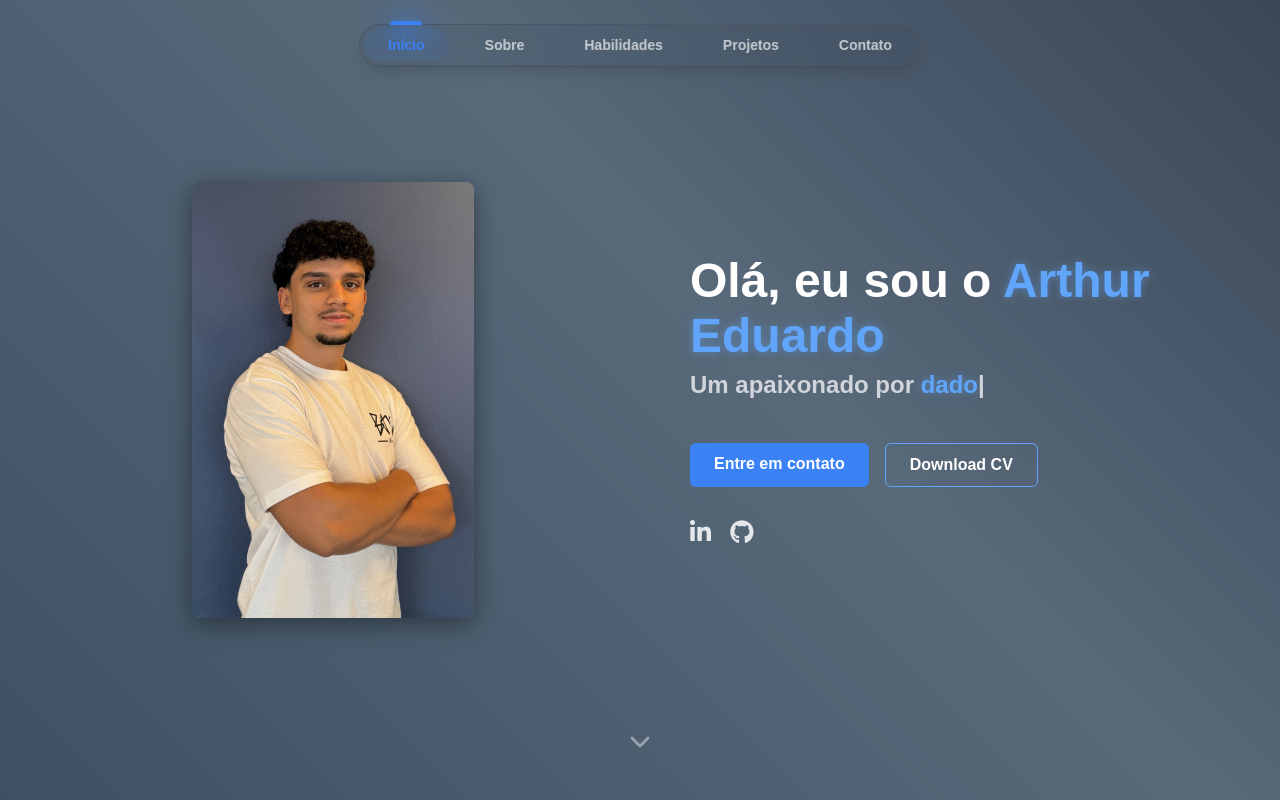
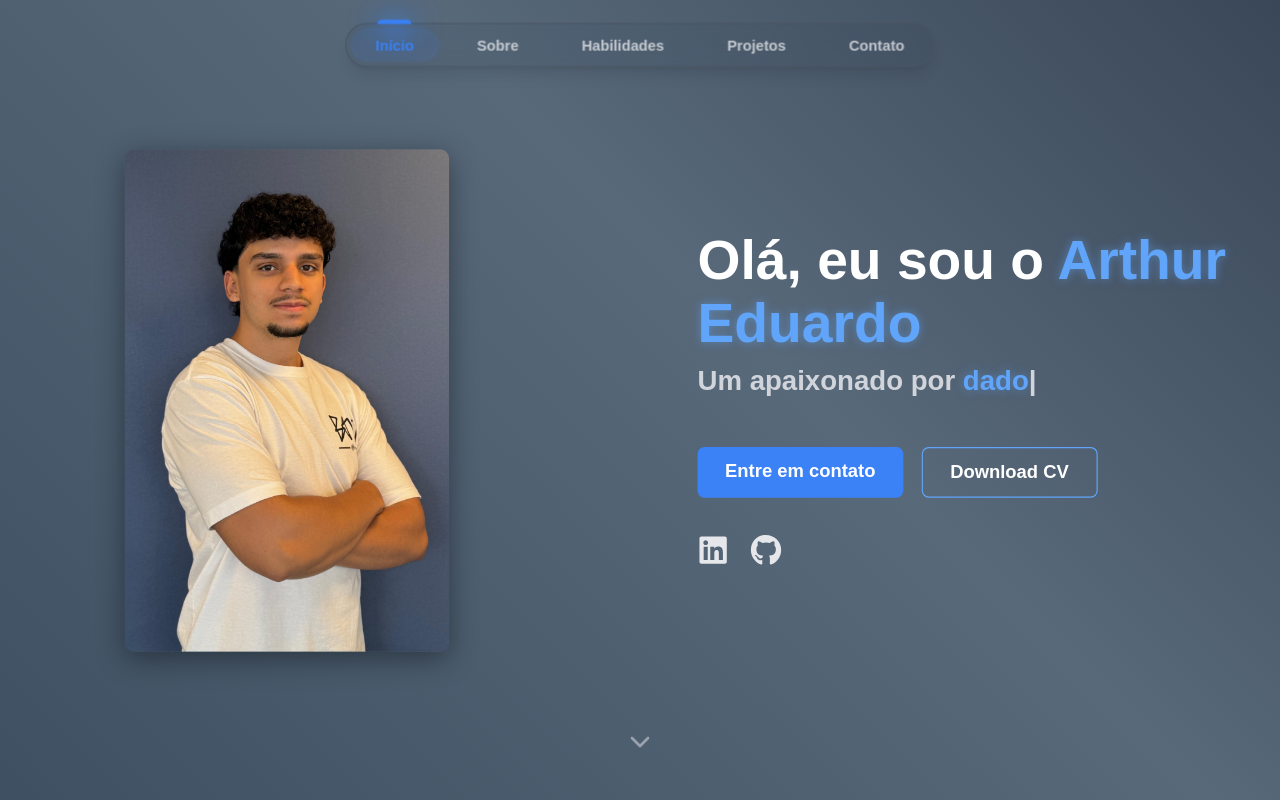
Before and after one commit to ArthurEdu05/meu-portfolio, a React (Vite) app: page / in a window 1280 px wide. Built offline with nearby package versions, Linux system fonts and the light colour scheme.

Commit message:
refactor: refine layout

```diff
--- a/src/pages/Home/sections/Hero/Hero.css
+++ b/src/pages/Home/sections/Hero/Hero.css
@@ -69,6 +69,7 @@
   flex-wrap: wrap;
   text-align: left;
   padding: 6rem 0;
+  transform: scale(1.15);
 }
 
 .heroText {
--- a/src/pages/Home/sections/Hero/Hero.jsx
+++ b/src/pages/Home/sections/Hero/Hero.jsx
@@ -8,6 +8,7 @@ import "./Hero.css";
 import profile from "../../../../assets/images/perfil.jpg";
 import cvFile from "../../../../assets/docs/CV-Arthur-Eduardo.pdf";
 import { ChevronDown } from "lucide-react";
+import { FaLinkedin, FaGithub } from "react-icons/fa";
 
 const LoopingTypewriter = ({ words, waitTime = 1300, typeSpeed = 70, deleteSpeed = 30, initialDelay = 0 }) => {
   const [text, setText] = useState("");
@@ -161,13 +162,13 @@ export default function Hero() {
               href="https://www.linkedin.com/in/arthuredu"
               target="_blank"
             >
-              <i className="fab fa-linkedin-in"></i>
+              <FaLinkedin size="1.7rem" />
             </a>
             <a
               href="https://github.com/ArthurEdu05"
               target="_blank"
             >
-              <i className="fab fa-github"></i>
+              <FaGithub size="1.7rem" />
             </a>
           </div>
         </BlurFade>
--- a/src/pages/Home/sections/Navbar/Navbar.css
+++ b/src/pages/Home/sections/Navbar/Navbar.css
@@ -14,6 +14,7 @@
     transform: translateX(-50%);
     z-index: 50;
     margin-bottom: 1.5rem;
+
 }
 
 .navbar-content {
@@ -26,6 +27,7 @@
     padding: 0.25rem;
     border-radius: 9999px;
     box-shadow: 0 10px 15px -3px rgb(0 0 0 / 0.1), 0 4px 6px -4px rgb(0 0 0 / 0.1);
+    transform: scale(1.05);
 }
 
 .navbar-item {
```
